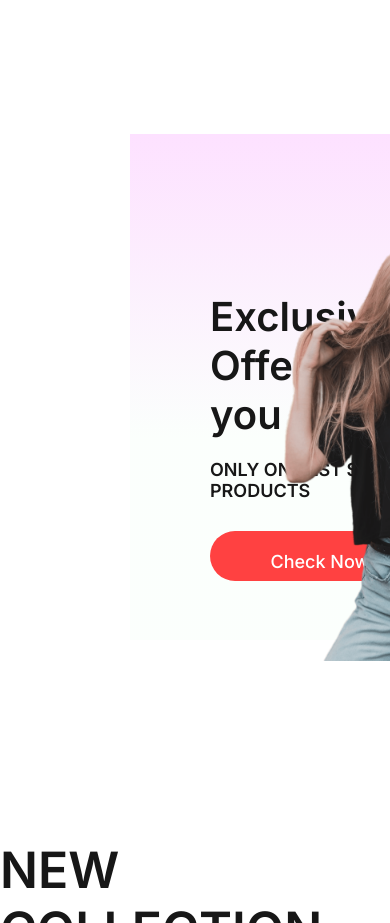
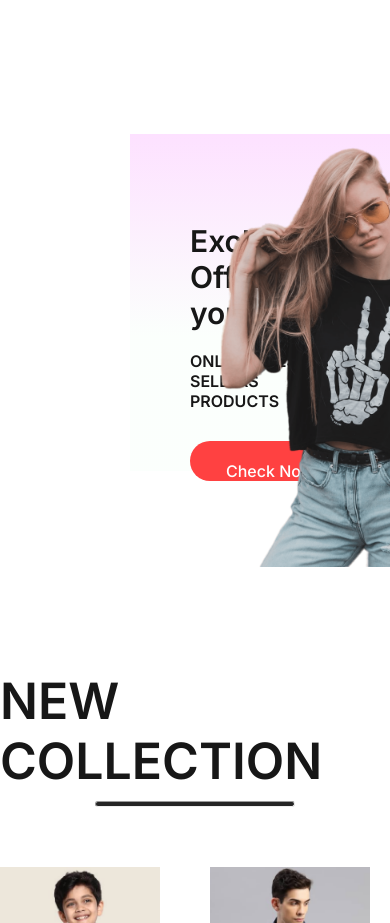
Before and after one commit to N-Viveharan/e-commerce_myProject-6, a React (Vite) app in the folder frontend/: page / in a window 390 px wide. Shown: the part 1780-2703 px from the top of the page. Built offline with nearby package versions, Linux system fonts and the light colour scheme; a web font is replaced by a local one.

Commit message:
modify the responsive  offer page

```diff
--- a/frontend/src/Components/Offers/Offers.css
+++ b/frontend/src/Components/Offers/Offers.css
@@ -86,15 +86,16 @@
 }
 @media(max-width:1280px){
     .offers{
-        padding: 0px 80px;
-        margin-bottom: 120px;
+        padding: 0px 60px;
+        margin-bottom: 80px;
+        height: 40vh;
     }
     .offers-left h1{
-    font-size: 40px;
+    font-size: 30px;
 }
 
 .offers-left p{
-    font-size: 18px;
+    font-size: 16px;
 }
 
 .offers-right img{
@@ -102,11 +103,11 @@
 }
 
 .offers-left button{
-    width: 220px;
-    height: 50px;
-    font-size: 18px;
+    width: 160px;
+    height: 40px;
+    font-size: 16px;
 }
 .offers-right{
-  padding-top: 30px;
+  padding-top: 10px;
 }
 }
```
